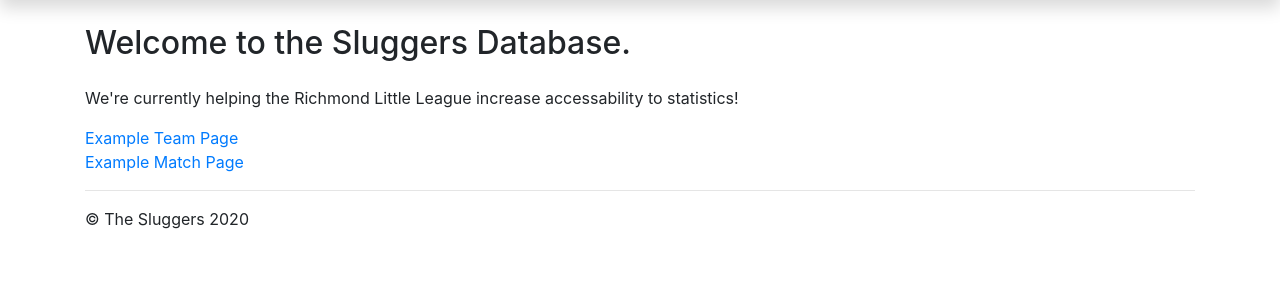
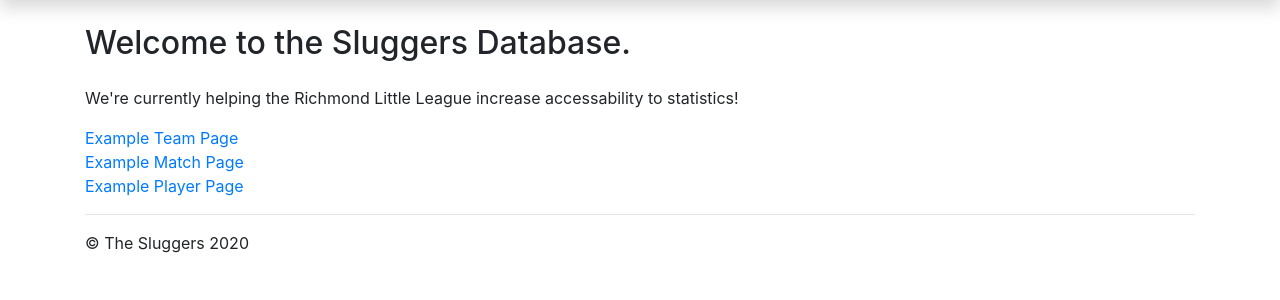
Before and after one commit to EliasHaddad00/Baseball_Database_cs4750, a Django app: page / in a window 1280 px wide. Shown: the part 56-356 px from the top of the page. Run offline with Django 3.2, Linux system fonts and the light colour scheme; parts of the project's set-up code (start-up, migrations or seed data) failed here and were passed over; some libraries are stand-ins or nearby versions.

Commit message:
link to example player from landing

```diff
--- a/sluggers/templates/sluggers/landing.html
+++ b/sluggers/templates/sluggers/landing.html
@@ -5,5 +5,6 @@
     <h2 class="my-4">Welcome to the Sluggers Database.</h2>
     <p>We're currently helping the Richmond Little League increase accessability to statistics!</p>
     <a href="{% url 'team:view' %}">Example Team Page</a><br>
-    <a href="{% url 'match:view' %}">Example Match Page</a>
+    <a href="{% url 'match:view' %}">Example Match Page</a><br>
+    <a href="{% url 'player:view' %}">Example Player Page</a>
 {% endblock %}
```
